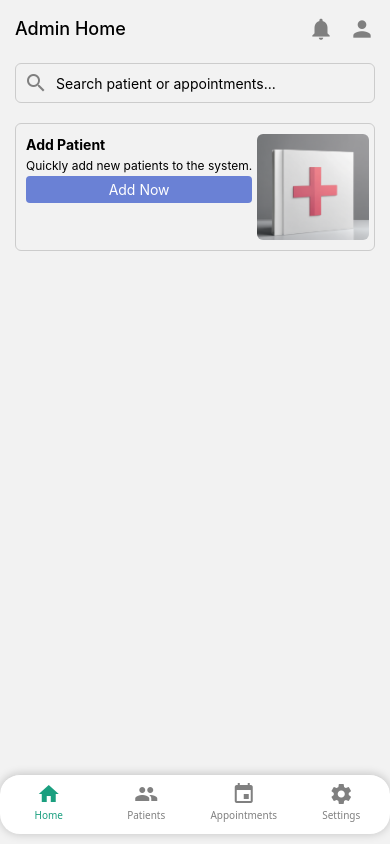
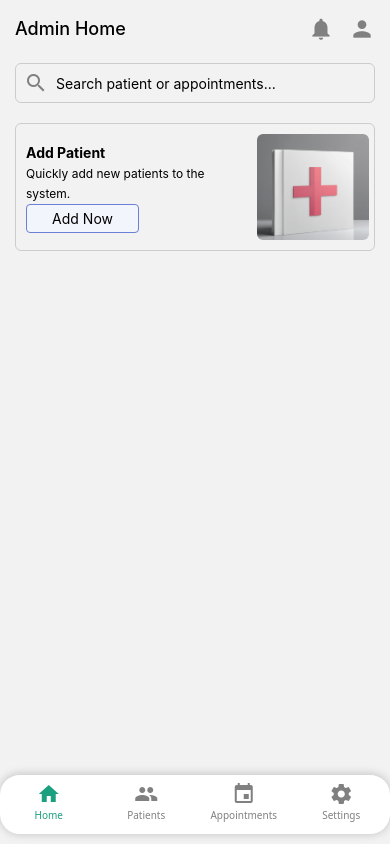
Before and after one commit to kavya581267/doctorsapp, a React Native app: screen /Mainscreen in a window 390 px wide. Built offline with nearby package versions, Linux system fonts and the light colour scheme.

Commit message:
update style for home screen

```diff
--- a/components/admin/HomeScreen.js
+++ b/components/admin/HomeScreen.js
@@ -40,8 +40,6 @@ export default function HomeScreen() {
                     </View>
                 </View>
 
-
-                <View></View>
             </View>
         </SafeAreaView>
     )
--- a/components/styles/homeScreenStyle.js
+++ b/components/styles/homeScreenStyle.js
@@ -46,6 +46,8 @@ export default StyleSheet.create({
     },
     contentContainer:{
         flexDirection:"row",
+        justifyContent:"space-between",
+        alignItems:"center",
          borderWidth:1,
          padding:10,
          borderRadius:6,
@@ -62,15 +64,21 @@ export default StyleSheet.create({
     leftDescription:{
         fontSize:12,
         lineHeight:20,
-        fontWeight:"400"
+        fontWeight:"400",
+        width: "90%",
+        marginTop:"5",
     },
     leftButton:{
         borderRadius:4,
+        borderWidth: 1,
         alignItems:"center",
-        backgroundColor:COLORS.primary,
+        backgroundColor:COLORS.secondary,
+        borderColor: COLORS.primary,
+        marginTop:"15",
+        width:"50%"
     },
     leftButtonText:{
-      color:COLORS.white,
+      color:"black",
       paddingVertical:5,
     },
 })
```
Also changed, not shown: components/styles/mainScreenStyle.js (added, +13 -0 lines).
